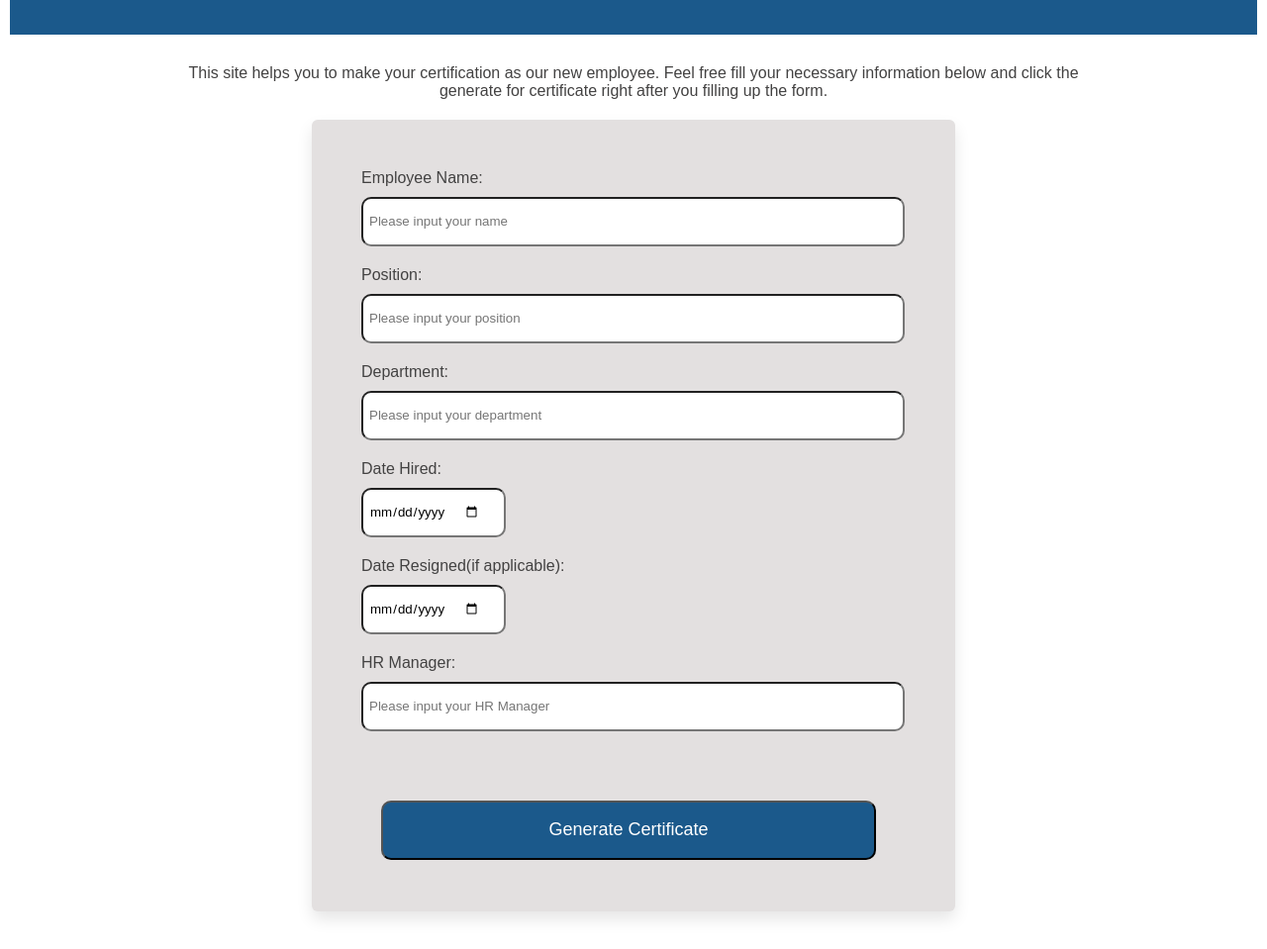
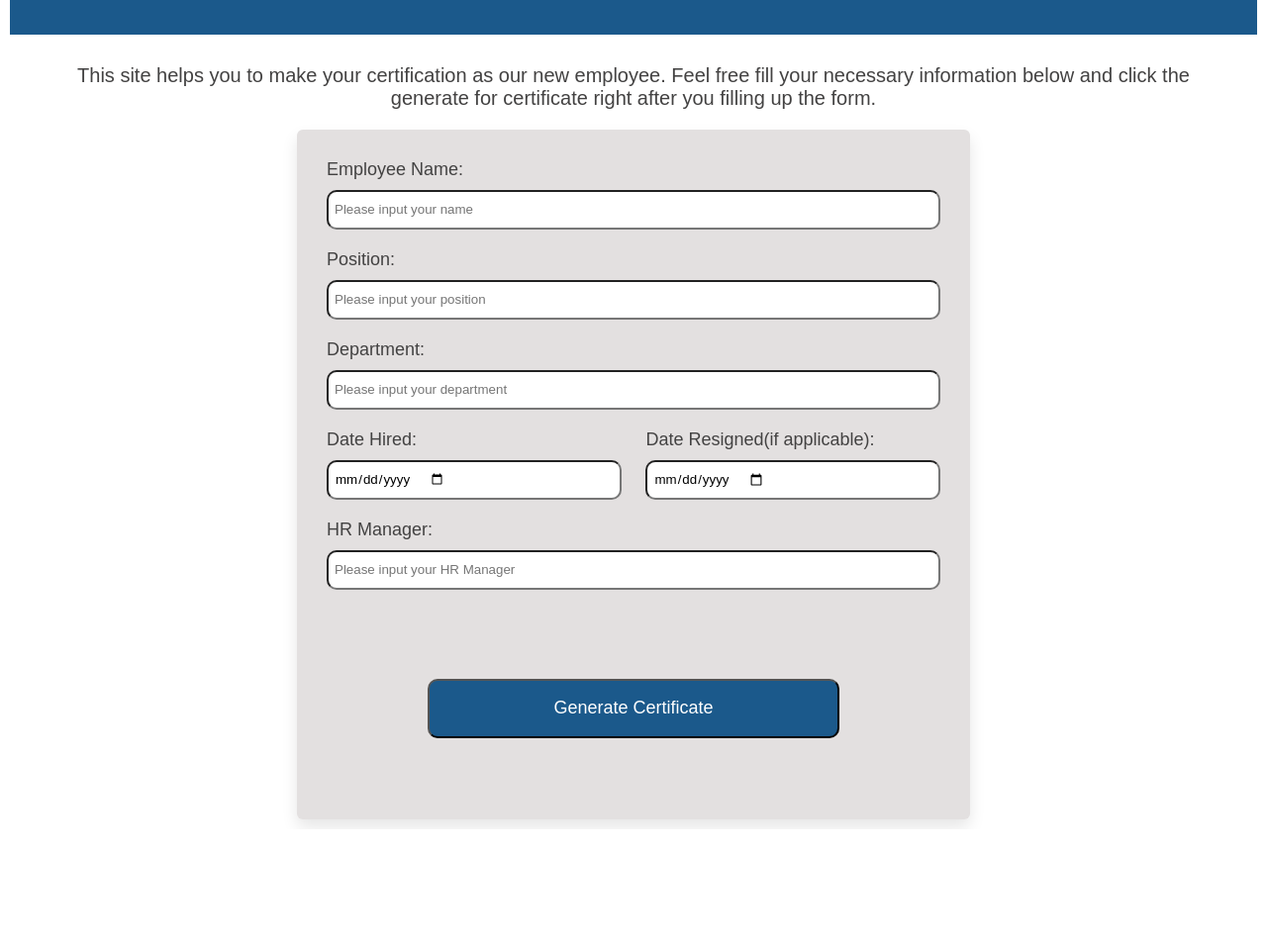
Before and after one commit to stringkarm/CANASA_CertificationGenerator, a plain HTML site: page index.html in a window 1280 px wide. Shown: the part 88-1047 px from the top of the page at 99% size. After the commit the page ends 926 px from the top, so only its background shows below. Drawn offline with Linux system fonts and the light colour scheme.

Commit message:
9:57am 11/9/2025

```diff
--- a/index.html
+++ b/index.html
@@ -1,5 +1,7 @@
 <!DOCTYPE html>
 <head>
+    <meta charset="UTF-8">
+    <meta name="viewport" content="width=device-width, initial-scale=1" />
     <title>Certificate Generator</title>
     <link rel="stylesheet" href="style.css">
     <script src="script.js"></script>
@@ -11,6 +13,7 @@
 
     <p>This site helps you to make your certification as our new employee. Feel free fill your necessary information below and click the <br>generate for certificate right after you filling up the form. </p>
 
+    <div class="container-form1">
         <div class="form-container">
             <label class="form-label">Employee Name:</label>
             <input type="text" id="Name" required placeholder="Please input your name">
@@ -21,11 +24,17 @@
             <label class="form-label">Department:</label>
             <input type="text" id="Department" required placeholder="Please input your department">
 
+            <div class="date-cont">
+                <div class="date-box-cont">
                     <label class="form-label">Date Hired:</label>
                     <input type="date" id="Hired" required>
+                </div>
 
+                <div class="date-box-cont">
                     <label class="form-label">Date Resigned(if applicable):</label>
                     <input type="date" id="Resigned" required>
+                </div>
+            </div>
 
             <label class="form-label">HR Manager:</label>
             <input type="text" id="Manager" required placeholder="Please input your HR Manager">
@@ -35,6 +44,7 @@
             </div>
 
         </div>
+    </div>
 
 </body>
 </html>
--- a/style.css
+++ b/style.css
@@ -1,6 +1,7 @@
 *{
     padding:0;
     margin:0;
+    box-sizing: border-box;
     font-family: 'poppins', sans-serif;
 }
 
@@ -17,35 +18,41 @@ header{
 p{
     text-align: center;
     margin-bottom: 20px;
+    font-size: 20px;
     color:rgb(67, 66, 66);
+}
+label {
+    font-size: 18px;
 }
 
 body{
     background-color: rgb(255, 255, 255);
-    display:grid;
-    height: 50vh;
-    place-items: center;
+    display: flex;
+    justify-content: center;
+    align-items: center;
+    flex-direction: column;
     margin:10px;
 }
-
-.form-container{
-    width: 650px;
-    height: 750px;
+.container-form1 {
+    width: 680px;
     background-color: rgb(227, 224, 224);
     box-shadow: 0 8px 16px rgba(0, 0, 0, 0.1);
     border-radius:6px;
-    padding-top: 50px;
+    padding: 30px;
+}
+.form-container{
+    width: 100%;
+    display: flex;
+    flex-direction: column;
 }
 
 .form-container input[type='text']{
     display:flex;
     position: relative;
-    width:82%;
     height:40px;
     padding:3px 6px;
     margin-top:10px;
     outline: none;
-    margin-left: 50px;
     border-radius: 10px;
     margin-bottom: 20px;
 
@@ -54,13 +61,11 @@ body{
 .form-container input[type='date']{
     display:flex;
     position: relative;
-    width:20%;
     height:40px;
     padding:3px 6px;
     outline:none;
     margin-top:10px;
     outline: none;
-    margin-left: 50px;
     border-radius: 10px;
     margin-bottom: 20px;
 
@@ -69,22 +74,19 @@ body{
 .form-label{
     position:relative;
     color:#000000;
-    margin-left: 50px;
     color:rgb(67, 66, 66);
 }
 
 .btn{
-    height: 170px;
     margin:50px;
-    margin-left:70px;
+    display: flex;
+    justify-content: center;
 }
 
 .btn input[type='button']{
-    width:500px;
+    width:80%;
     padding:2px;
     margin:2px 0px;
-    left: 13px;
-    top: 20px;
     height: 60px;
     cursor: pointer;
     font-size: 18px;
@@ -100,6 +102,17 @@ body{
 
 }
 
+.date-cont {
+    display: flex;
+    justify-content: space-between;
+}
+
+.date-box-cont {
+    width: 48%;
+    display: flex;
+    flex-direction: column;
+}
+
 /*SECOND PAGE NI SHA*/
 .certificate-container {
     position: relative;
@@ -111,8 +124,6 @@ body{
 
 .certificate-background {
     position: absolute;
-    top: 0;
-    left: 0;
     width: 100%;
     height: 100%;
     background-image: url('images/background.png');
```
Lines whose indentation alone changed are shown as unchanged.
